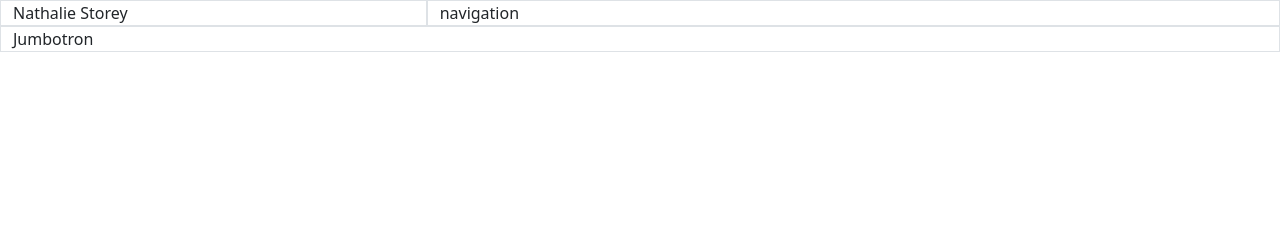
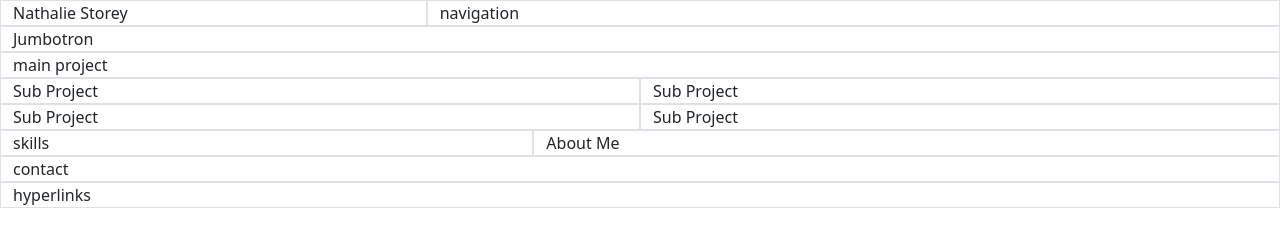
Before and after one commit to NCStorey/Bootstrap-Portfolio-WC3, a plain HTML site: page index.html in a window 1280 px wide. Drawn offline with nearby package versions, Linux system fonts and the light colour scheme.

Commit message:
completion of bootstrap skeleton

```diff
--- a/index.html
+++ b/index.html
@@ -21,14 +21,41 @@
         </div>
     </header>
 
+<!-- work section in a grid - bootstrap cards -->
+<!-- placeholder images -->
+    <main class="container-fluid">
+        <div class="row">
+            <div class="col border">main project</div>
+        </div>
+        <div class="row">
+            <div class="col-lg-6 col-md-6 col-sm-12 border">Sub Project</div>
+            <div class="col-lg-6 col-md-6 col-sm-12 border">Sub Project</div>
+            <div class="col-lg-6 col-md-6 col-sm-12 border">Sub Project</div>
+            <div class="col-lg-6 col-md-6 col-sm-12 border">Sub Project</div>
+        </div>
+
+        <!-- skills and about me section -->
+        <div class="row">
+            <div class="col-lg-5 col-md-3 col-sm-12 border">skills</div>
+            <div class="col-lg-7 col-md-9 col-sm-12 border">About Me</div>
+        </div>
+
+        <!-- contact section -->
+        <div class="row">
+            <div class="col border">contact</div>
+        </div>
+    </main>
+
+    <!-- footer section - hyperlinks should have a hover effect.
+    All buttons should display a box shadow upon hover  -->
+    <footer class="container-fluid">
+        <div class="row">
+            <div class="col border">hyperlinks</div>
+        </div>
+    </footer>
 
 
-    <!-- work section in a grid - bootstrap cards -->
-    <!-- placeholder images -->
-    <!-- skills and about me section -->
-    <!-- contact section -->
-    <!-- footer section - hyperlinks should have a hover effect.
-    All buttons should display a box shadow upon hover  -->
+
 
 
 
```
